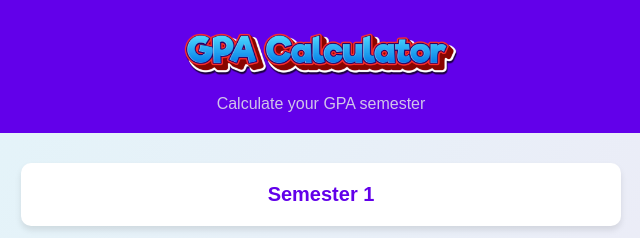
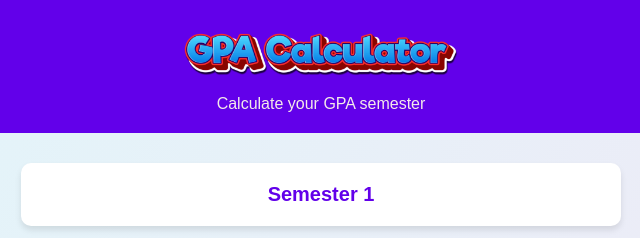
Before and after one commit to sunjay-dev/sw-gpa, a plain HTML site: page index.html in a window 1280 px wide. Shown: the top 238 px of the page, 319-959 px from the left. Drawn offline with Linux system fonts and the light colour scheme.

Commit message:
Update style.css

```diff
--- a/style.css
+++ b/style.css
@@ -14,7 +14,7 @@ body {
   }
   .subtext {
     font-size: 16px;
-    color: #d1c4e9;
+    color: #f4e9e9;
   }
   .container {
     margin: 30px auto;
```
